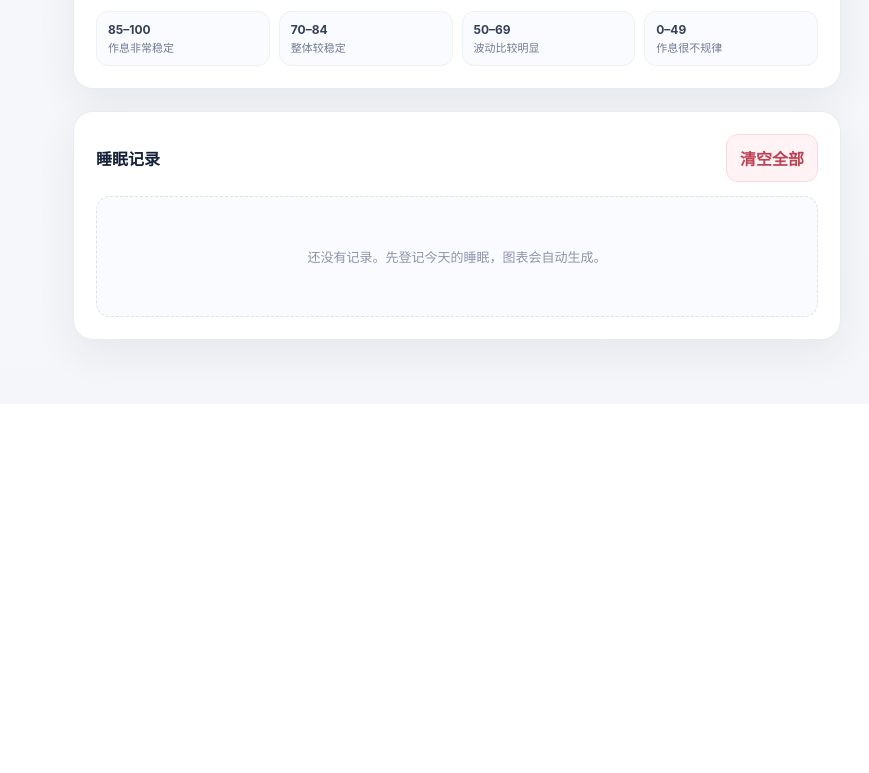
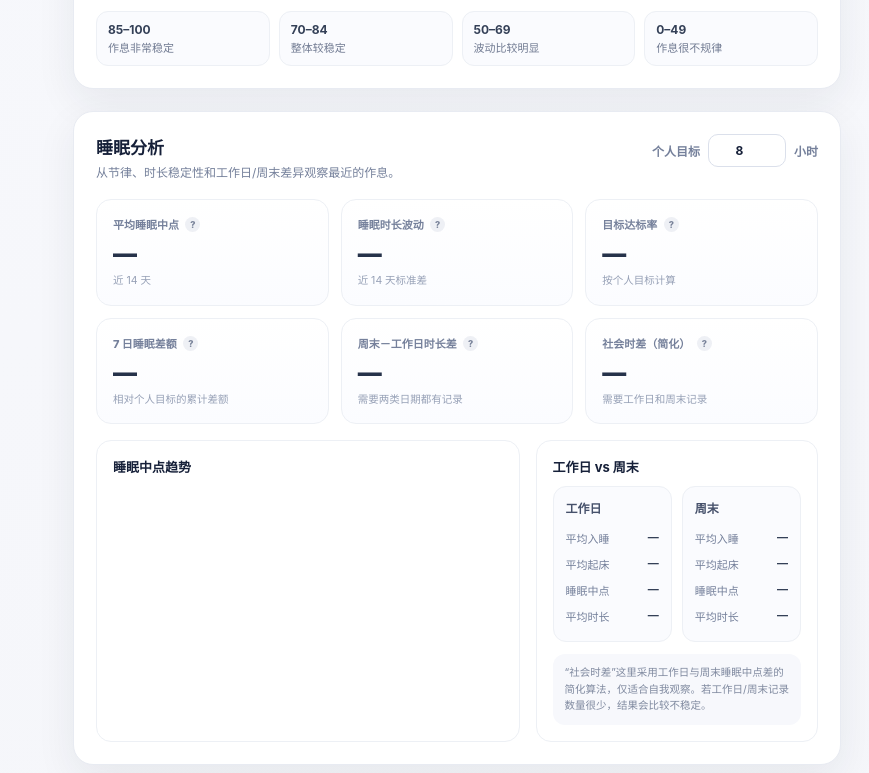
Before and after one commit to yuanchongheng/sleep-tracker, a plain HTML site: page index.html in a window 1280 px wide. Shown: the part 1147-1920 px from the top of the page, without its empty margins (411-1280 px from the left). Before the commit the page ends 1551 px from the top, so only its background shows below. Drawn offline with Linux system fonts and the light colour scheme.

Commit message:
Add sleep analytics dashboard

```diff
--- a/index.html
+++ b/index.html
@@ -6,6 +6,7 @@
   <meta name="theme-color" content="#f6f7fb">
   <title>睡眠规律记录</title>
   <link rel="stylesheet" href="./styles.css">
+  <link rel="stylesheet" href="./analytics.css">
 </head>
 <body>
   <div class="page">
@@ -55,7 +56,7 @@
           <div class="help">
             归档规则：每次睡眠按“起床日”归档，后台同时保存真实入睡日期时间和起床日期时间。<br>
             例如：10 月 26 日 23:45 入睡、10 月 27 日 07:40 起床，这条记录归到 10 月 27 日。<br>
-            CSV 导入兼容旧版和新版格式；同一天的数据会以导入内容覆盖。规律性评分仅用于自我观察，不是医学诊断。
+            CSV 导入兼容旧版和新版格式；同一天的数据会以导入内容覆盖。规律性评分和下方分析指标仅用于自我观察，不是医学诊断。
           </div>
         </form>
       </aside>
@@ -127,6 +128,82 @@
           </div>
         </section>
 
+        <section class="card analytics">
+          <div class="analytics-head">
+            <div>
+              <h3>睡眠分析</h3>
+              <p>从节律、时长稳定性和工作日/周末差异观察最近的作息。</p>
+            </div>
+            <label class="goal-control" for="goalHours">
+              个人目标
+              <input id="goalHours" type="number" min="5" max="12" step="0.25" value="8">
+              小时
+            </label>
+          </div>
+
+          <div class="analysis-grid">
+            <div class="analysis-metric">
+              <div class="m-label">平均睡眠中点 <span class="metric-help" title="从入睡到起床的时间中点，可用于观察整体睡眠节律位置。">?</span></div>
+              <div class="m-value" id="midSleep">—</div>
+              <div class="m-note" id="midSleepNote">近 14 天</div>
+            </div>
+            <div class="analysis-metric">
+              <div class="m-label">睡眠时长波动 <span class="metric-help" title="近 14 天睡眠时长的标准差；数值越小代表时长越稳定。">?</span></div>
+              <div class="m-value" id="durationSd">—</div>
+              <div class="m-note">近 14 天标准差</div>
+            </div>
+            <div class="analysis-metric">
+              <div class="m-label">目标达标率 <span class="metric-help" title="最近 14 天中，睡眠时长达到你设置目标的比例。">?</span></div>
+              <div class="m-value" id="goalRate">—</div>
+              <div class="m-note" id="goalRateNote">按个人目标计算</div>
+            </div>
+            <div class="analysis-metric">
+              <div class="m-label">7 日睡眠差额 <span class="metric-help" title="最近 7 天实际睡眠时长减去个人目标时长的累计差额。不能简单理解为一定可以通过补觉完全补回。">?</span></div>
+              <div class="m-value" id="sleepBalance">—</div>
+              <div class="m-note">相对个人目标的累计差额</div>
+            </div>
+            <div class="analysis-metric">
+              <div class="m-label">周末－工作日时长差 <span class="metric-help" title="周六、周日与周一至周五的平均睡眠时长差。">?</span></div>
+              <div class="m-value" id="weekendDurationDiff">—</div>
+              <div class="m-note" id="weekendDurationNote">需要两类日期都有记录</div>
+            </div>
+            <div class="analysis-metric">
+              <div class="m-label">社会时差（简化） <span class="metric-help" title="这里用周末与工作日平均睡眠中点的绝对差值作简化估算。研究中还有更严格的校正算法。">?</span></div>
+              <div class="m-value" id="socialJetlag">—</div>
+              <div class="m-note" id="socialJetlagNote">需要工作日和周末记录</div>
+            </div>
+          </div>
+
+          <div class="analysis-bottom">
+            <div class="analysis-panel">
+              <h4>睡眠中点趋势</h4>
+              <div class="midpoint-box"><canvas id="midpointChart"></canvas></div>
+            </div>
+            <div class="analysis-panel">
+              <h4>工作日 vs 周末</h4>
+              <div class="compare-table">
+                <div class="compare-col">
+                  <h5>工作日</h5>
+                  <div class="compare-row"><span>平均入睡</span><b id="weekdayBed">—</b></div>
+                  <div class="compare-row"><span>平均起床</span><b id="weekdayWake">—</b></div>
+                  <div class="compare-row"><span>睡眠中点</span><b id="weekdayMid">—</b></div>
+                  <div class="compare-row"><span>平均时长</span><b id="weekdayDuration">—</b></div>
+                </div>
+                <div class="compare-col">
+                  <h5>周末</h5>
+                  <div class="compare-row"><span>平均入睡</span><b id="weekendBed">—</b></div>
+                  <div class="compare-row"><span>平均起床</span><b id="weekendWake">—</b></div>
+                  <div class="compare-row"><span>睡眠中点</span><b id="weekendMid">—</b></div>
+                  <div class="compare-row"><span>平均时长</span><b id="weekendDuration">—</b></div>
+                </div>
+              </div>
+              <div class="analysis-note">
+                “社会时差”这里采用工作日与周末睡眠中点差的简化算法，仅适合自我观察。若工作日/周末记录数量很少，结果会比较不稳定。
+              </div>
+            </div>
+          </div>
+        </section>
+
         <section class="card history">
           <div class="history-head">
             <h3>睡眠记录</h3>
```
